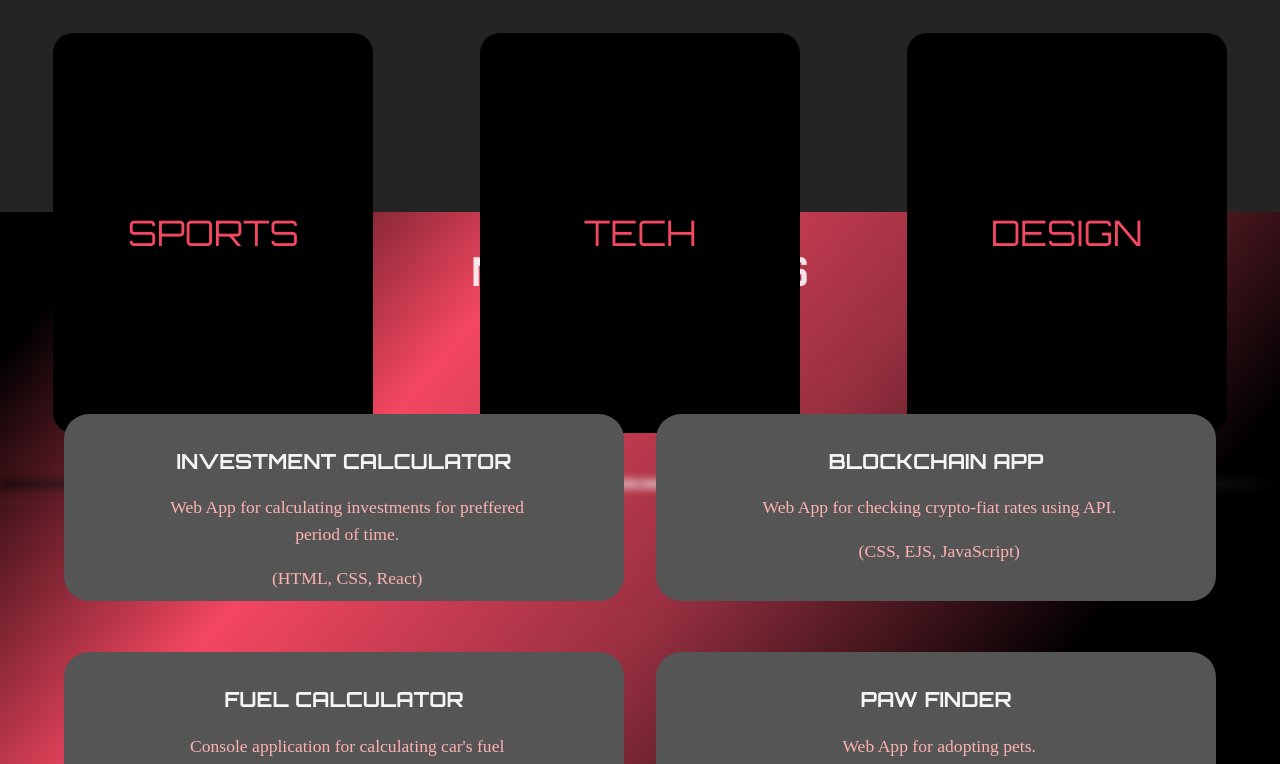
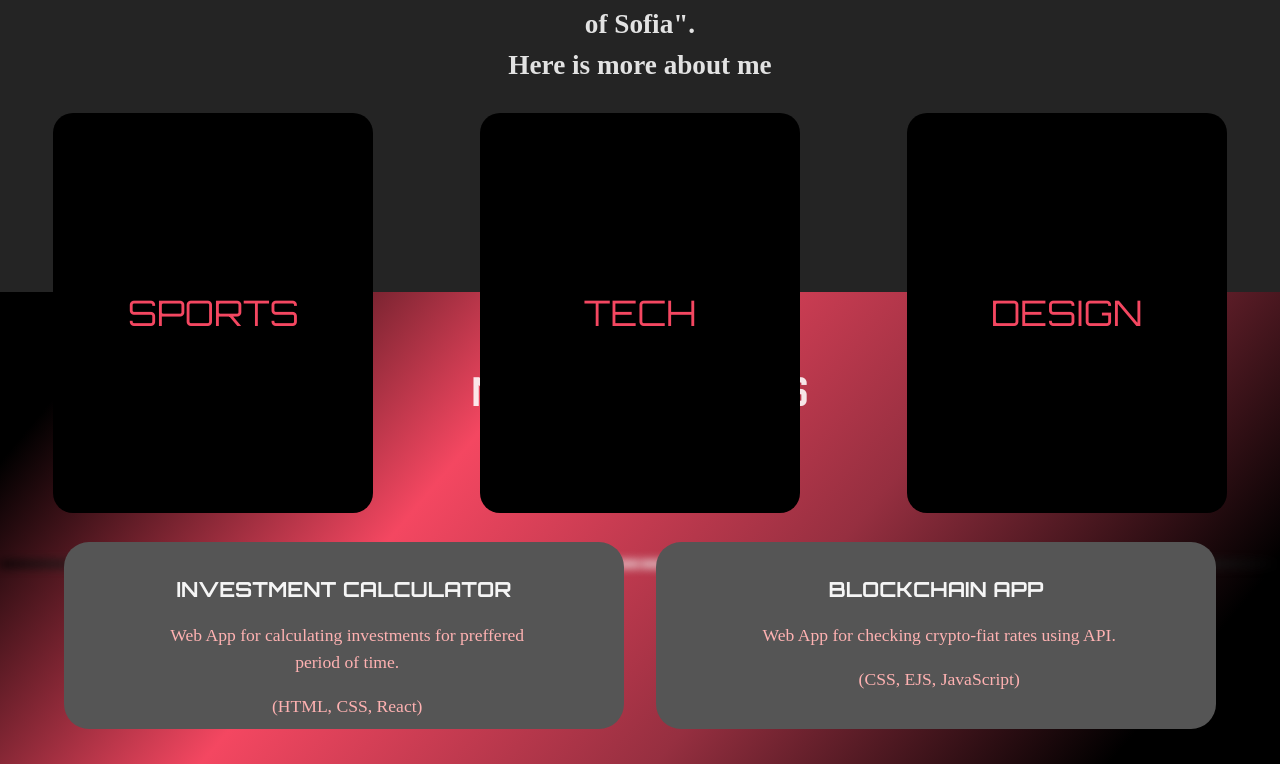
Before and after one commit to dimovv23/Personal-Website-2, a React (Vite) app: page / in a window 1280 px wide. Shown: the part 1388-2152 px from the top of the page. Built offline with nearby package versions, Linux system fonts and the light colour scheme; a web font is replaced by a local one.

Commit message:
hight adjust

```diff
--- a/src/components/Header/Header.css
+++ b/src/components/Header/Header.css
@@ -151,7 +151,7 @@
 }
 
 #intro {
-  height: 100vh;
+  height: 110vh;
 }
 
 .blink_me {
--- a/src/components/Projects/Projects.css
+++ b/src/components/Projects/Projects.css
@@ -1,5 +1,5 @@
 #projects {
-  height: 100vh;
+  height: 110vh;
   display: flex;
   flex-direction: column;
   justify-content: center;
```
